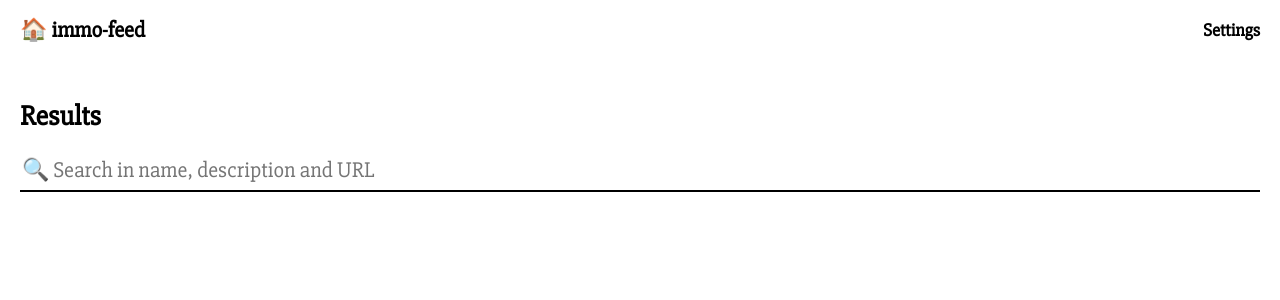
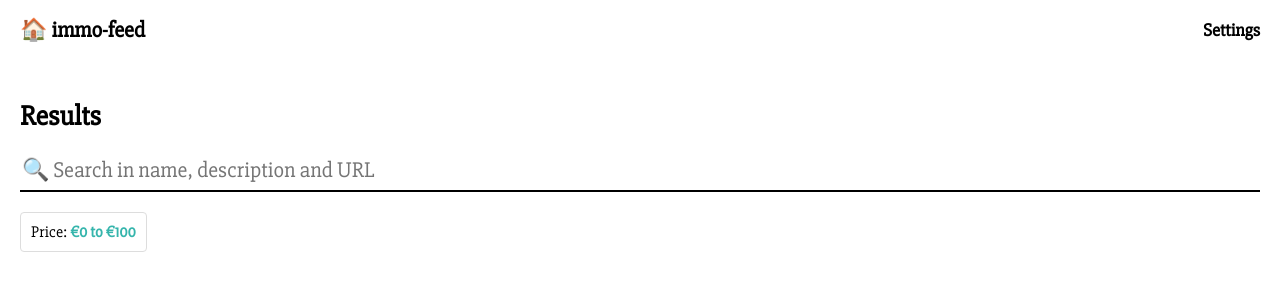
Before and after one commit to tamarasaurus/immo-feed, a React app in the folder app/: page / in a window 1280 px wide. Shown: the top 300 px of the page. Built offline with nearby package versions, Linux system fonts and the light colour scheme.

Commit message:
Add range filter styles

```diff
--- a/app/src/Results.tsx
+++ b/app/src/Results.tsx
@@ -2,37 +2,64 @@ import * as React from 'react';
 import { debounce } from 'lodash';
 import { RouteComponentProps } from '@reach/router';
 import Search from './components/Filter/Search';
+import { RangeValue, Range } from './components/Filter/Range';
 
 interface ResultsState {
-    value: string;
+    searchValue: string;
+    priceRange: RangeValue;
+    priceDistribution: number[];
 }
 
 export default class Results extends React.Component<RouteComponentProps, ResultsState> {
     state = {
-        value: ''
+        searchValue: '',
+        priceRange: {
+            start: 0,
+            end: 100,
+        },
+        priceDistribution: [
+            5, 10, 20, 30, 45, 48, 50, 30, 20, 10,
+            5, 10, 20, 30, 45, 48, 50, 30, 20, 10,
+            5, 10, 20, 30, 45, 48, 50, 30, 20, 10,
+        ]
     }
 
-
-    public validate = (value: string) => {
-        console.log('after debounce', value)
+    public validate = (searchValue: string) => {
+        console.log('load results', searchValue)
     }
 
     public debounceValidate = debounce(this.validate, 500);
 
     render() {
-        return (<div>
-            <h1>Results</h1>
+        return (
+            <div>
+                <h1>Results</h1>
 
-            <Search
-                onChange={this.handleChange}
-                value={this.state.value}
-            />
-        </div>)
+                <form>
+                    <Search
+                        onChange={this.handleSearchChange}
+                        value={this.state.searchValue}
+                    />
+                    <div className='filters'>
+                        <Range
+                            distribution={this.state.priceDistribution}
+                            label='Price'
+                            value={this.state.priceRange}
+                            handleChange={this.handlePriceChange}
+                        />
+                    </div>
+                </form>
+            </div>
+        )
     }
 
-    handleChange = (event: React.ChangeEvent<HTMLInputElement>) => {
+    handleSearchChange = (event: React.ChangeEvent<HTMLInputElement>) => {
         const { value } = event.currentTarget;
-        this.setState({ value })
+        this.setState({ searchValue: value })
         this.debounceValidate(value);
     }
+
+    handlePriceChange = (value: RangeValue): void => {
+        console.log('price range', value)
+    }
 }
--- a/app/src/components/Filter/Range.tsx
+++ b/app/src/components/Filter/Range.tsx
@@ -1,7 +1,99 @@
 import * as React from 'react';
 
-export default class Range extends React.Component {
-    render() {
-        return <input type='range' />
+export interface RangeValue {
+    start: number;
+    end: number;
+}
+
+interface RangeProps {
+    handleChange: (value: RangeValue) => void;
+    value: {
+        start: number;
+        end: number;
+    },
+    distribution: number[];
+    label: string
+}
+
+interface RangeState {
+    showBox: boolean;
+    value: {
+        start: number;
+        end: number;
     }
 }
+
+export class Range extends React.Component<RangeProps, RangeState> {
+    state = {
+        showBox: false,
+        value: {
+            start: 0,
+            end: 100,
+        }
+    }
+
+    render() {
+        const className = `filter-button ${this.state.showBox ? 'filter-button--open' : ''}`
+        return (
+            <div className='filter'>
+                <button
+                    type='button'
+                    className={className}
+                    onClick={this.toggleShowBox}
+                >
+                    {this.props.label}:&nbsp;
+                    <span className='filter-value'>
+                        €{this.state.value.start} to €{this.state.value.end}
+                    </span>
+                </button>
+                {
+                    this.state.showBox &&
+                    <div className='filter-box'>
+                        <div className='filter-distribution'>
+                            {this.props.distribution.map((value: number, index: number) => {
+                                return <div key={index} className='filter-bar' style={{ height: value }} />
+                            })}
+                        </div>
+                        <div className='filter-values'>
+                            <input
+                                name='start'
+                                value={this.state.value.start}
+                                onChange={this.handleChange}
+                                type='number'
+                            /> -
+                            <input
+                                name='end'
+                                value={this.state.value.end}
+                                onChange={this.handleChange}
+                                type='number'
+                            />
+                        </div>
+                        <div
+                            onClick={this.toggleShowBox}
+                            className='filter-close'
+                        >
+                            Close
+                        </div>
+                    </div>
+                }
+            </div>
+        )
+    }
+
+    toggleShowBox = () => {
+        const showBox = this.state.showBox;
+        this.setState({ showBox: !showBox })
+    }
+
+    handleChange = (event: React.ChangeEvent<HTMLInputElement>) => {
+        const { name, value } = event.currentTarget;
+        const range = this.state.value;
+
+        const updatedValue = Object.assign(range, {
+            [name]: value ? parseInt(value) : 0
+        });
+
+        this.setState({ value: updatedValue });
+        this.props.handleChange(updatedValue);
+    }
+}
```
Also changed, not shown: app/src/Settings.tsx (+5 -3 lines), app/dist/index.css, 1 other file (tests, documents, lock files or other folders).
